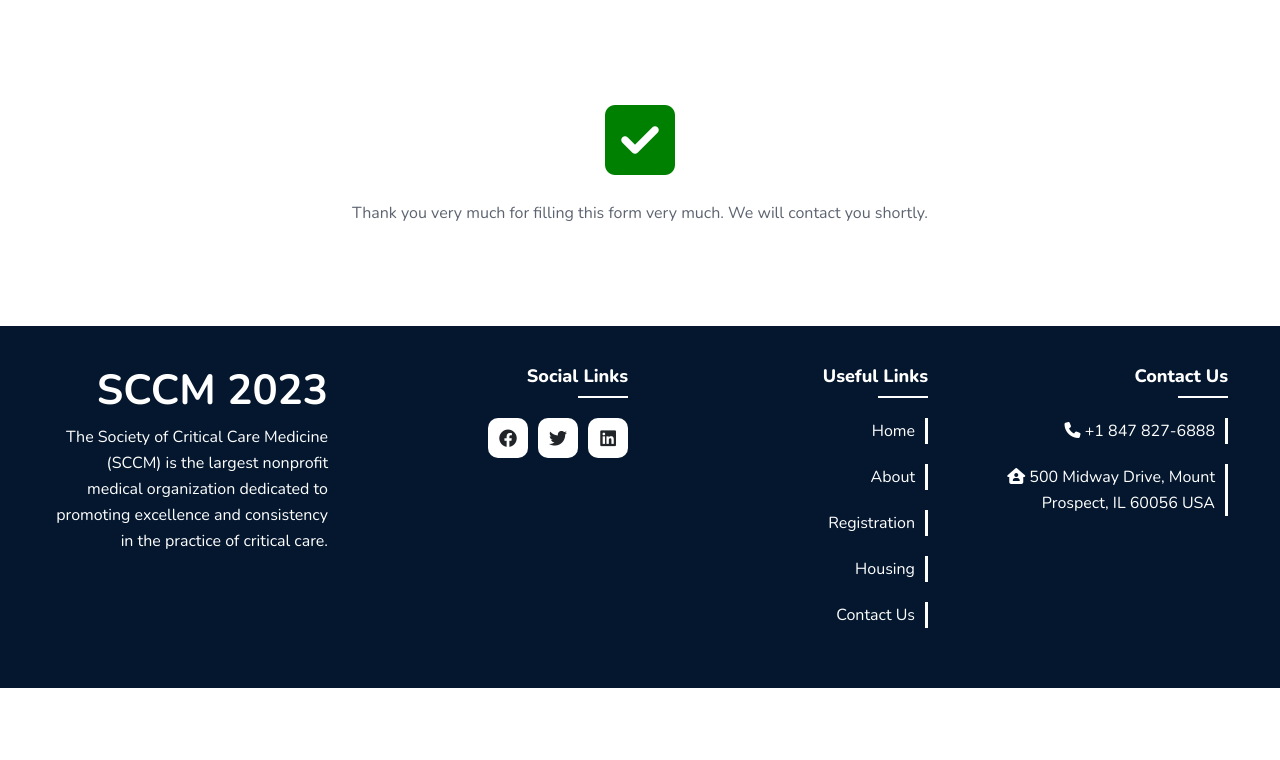
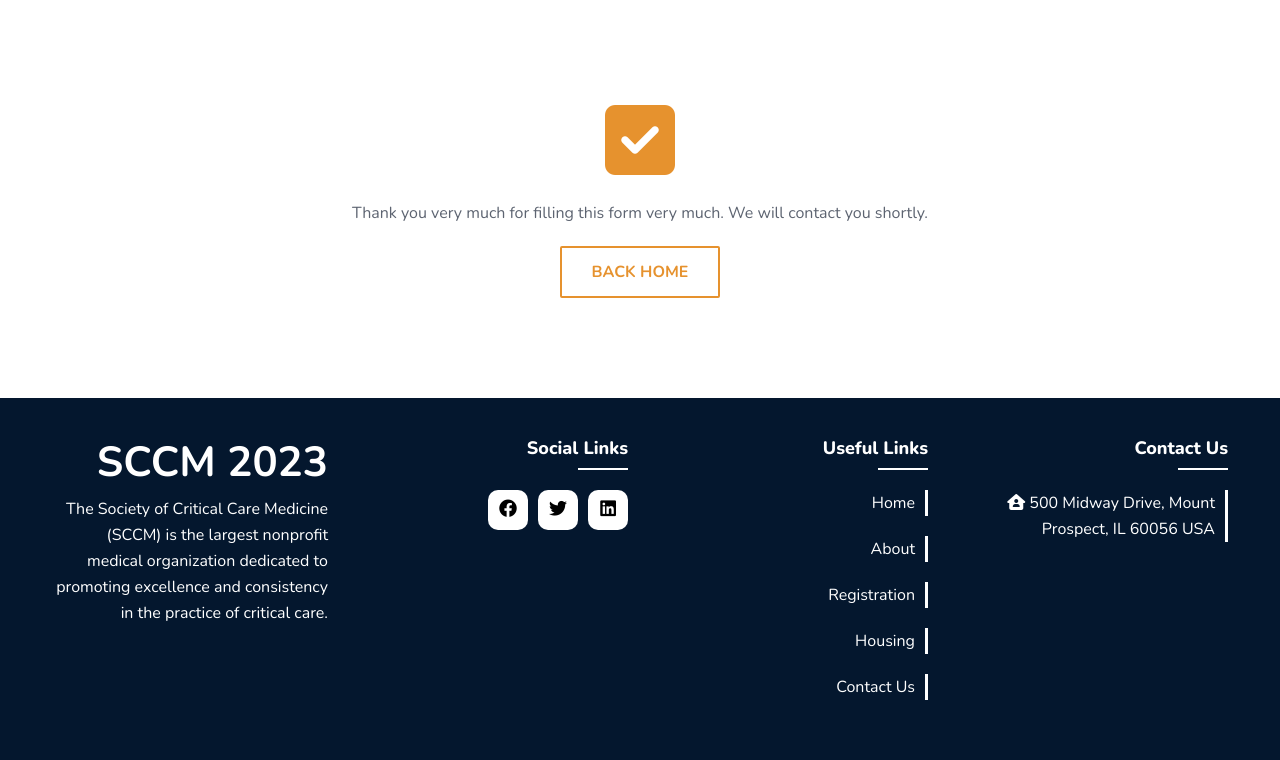
Before and after one commit to sakshamjain2411/dev.sakshamjain.in, a PHP site: page /thanks.php in a window 1280 px wide. Shown: the part 364-1124 px from the top of the page. Before the commit the page ends 1052 px from the top, so only its background shows below. Run offline with PHP 8.4, Linux system fonts and the light colour scheme.

Commit message:
SCCM Footer Links Update

```diff
--- a/sccm/footer.php
+++ b/sccm/footer.php
@@ -16,13 +16,13 @@
                         <hr class="c-white">
                         <div class="socials">
                             <div class="item">
-                                <i class="fa-brands fa-facebook"></i>
+                                <a href="https://www.facebook.com/SCCM1"><i class="fa-brands fa-facebook"></i></a>
                             </div>
                             <div class="item">
-                                <i class="fa-brands fa-twitter"></i>
+                                <a href="https://twitter.com/SCCM"><i class="fa-brands fa-twitter"></i></a>
                             </div>
                             <div class="item">
-                                <i class="fa-brands fa-linkedin"></i>
+                                <a href="https://www.linkedin.com/company/society-of-critical-care-medicine/"><i class="fa-brands fa-linkedin"></i></a>
                             </div>
                         </div>
                     </div>
@@ -32,11 +32,11 @@
                         <h4 class="c-white">Useful Links</h4>
                         <hr class="c-white">
                         <ul>
-                            <li><a href="#">Home</a></li>
-                            <li><a href="#">About</a></li>
-                            <li><a href="#">Registration</a></li>
-                            <li><a href="#">Housing</a></li>
-                            <li><a href="#">Contact Us</a></li>
+                            <li><a href="index.php">Home</a></li>
+                            <li><a href="about.php">About</a></li>
+                            <li><a href="registration.php">Registration</a></li>
+                            <li><a href="housing.php">Housing</a></li>
+                            <li><a href="contact.php">Contact Us</a></li>
                         </ul>
                     </div>
                 </div>
@@ -45,10 +45,10 @@
                         <h4 class="c-white">Contact Us</h4>
                         <hr class="c-white">
                         <ul>
-                            <li>
+                            <!-- <li>
                                 <i class="fa-solid fa-phone c-white"></i>
                                 <a href="">+1 847 827-6888</a>
-                            </li>
+                            </li> -->
                             <li>
                                 <i class="fa-solid fa-house-user c-white"></i>
                                 <a href="">500 Midway Drive, Mount Prospect, IL 60056 USA</a>
--- a/sccm/send_mail.php
+++ b/sccm/send_mail.php
@@ -7,6 +7,7 @@
         foreach ($data as $key => $value) {
             $message = $message . ucwords($key)." : ".$value."<br>";
         }
+        $message = $message . "IP : " . $_SERVER['REMOTE_ADDR'];
         $status = mail("saksham.jain1998@gmail.com",$subject,$message,$headers);
 
         if( $status == true ) {
--- a/sccm/style.css
+++ b/sccm/style.css
@@ -243,6 +243,21 @@
 .main .alert-danger {
   margin-bottom: 0px;
 }
+.main .thanks .icon {
+  font-size: 80px;
+  margin-bottom: 20px;
+  color: #e6922e;
+}
+.main .thanks .btn-primary {
+  color: #e6922e;
+  background-color: #fff;
+  border: 2px solid #e6922e;
+  border-radius: 2px;
+}
+.main .thanks .btn-primary:hover {
+  color: #fff;
+  background-color: #e6922e;
+}
 .main footer {
   padding: 40px;
   background: #04172e;
@@ -263,6 +278,12 @@
   align-items: center;
   justify-content: center;
   border-radius: 10px;
+}
+.main footer .footer-block .socials .item a {
+  color: black;
+}
+.main footer .footer-block .socials .item a:hover {
+  color: #e6922e;
 }
 .main footer .footer-block .socials .item i {
   font-size: 18px;
--- a/sccm/style.scss
+++ b/sccm/style.scss
@@ -268,6 +268,24 @@ $base-color : #e6922e;
         margin-bottom: 0px;
     }
 
+    .thanks {
+        .icon {
+            font-size:80px;
+            margin-bottom:20px;
+            color:$base-color;
+        }
+        .btn-primary {
+            color: $base-color;
+            background-color: #fff;
+            border: 2px solid $base-color;
+            border-radius: 2px;
+        }
+        .btn-primary:hover {
+            color: #fff;
+            background-color: $base-color;
+        }
+    }
+
     footer {
         padding: 40px;
         background: #04172e;
@@ -285,6 +303,12 @@ $base-color : #e6922e;
                     align-items: center;
                     justify-content: center;
                     border-radius: 10px;
+                    a {
+                        color: black;
+                        &:hover {
+                            color: $base-color;
+                        }
+                    }
                     i {
                         font-size: 18px;
                     }
--- a/sccm/thanks.php
+++ b/sccm/thanks.php
@@ -9,8 +9,9 @@
     <div class="container-fluid">
         <div class="row">
             <div class="col-md-12">
-                <i class="fa-solid fa-square-check icon" style="font-size:80px; margin-bottom:20px; color:green;"></i>
+                <i class="fa-solid fa-square-check icon"></i>
                 <p>Thank you very much for filling this form very much. We will contact you shortly.</p>
+                <a class="btn btn-primary" href="index.php">Back Home</a>
             </div>
         </div>
     </div>
```
Also changed, not shown: 1 other file.
